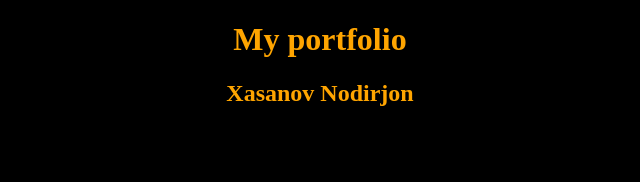
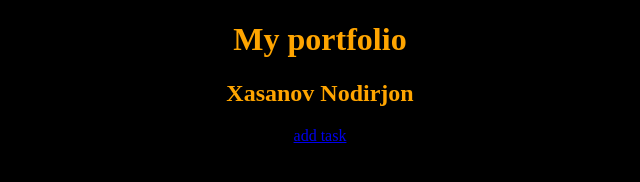
Before and after one commit to Nodir2312/portfolio, a plain HTML site: page index.html in a window 1280 px wide. Shown: the full height of the page, 320-960 px from the left. Drawn offline with Linux system fonts and the light colour scheme.

Commit message:
Added website into my portfolio

```diff
--- a/index.html
+++ b/index.html
@@ -9,6 +9,7 @@
   <div class="container">
     <h1>My portfolio</h1>
     <h2>Xasanov Nodirjon</h2>
+    <a href=" https://nodir2312.github.io/add-task/">add task</a>
 </div>
 </body>
 </html>
```
